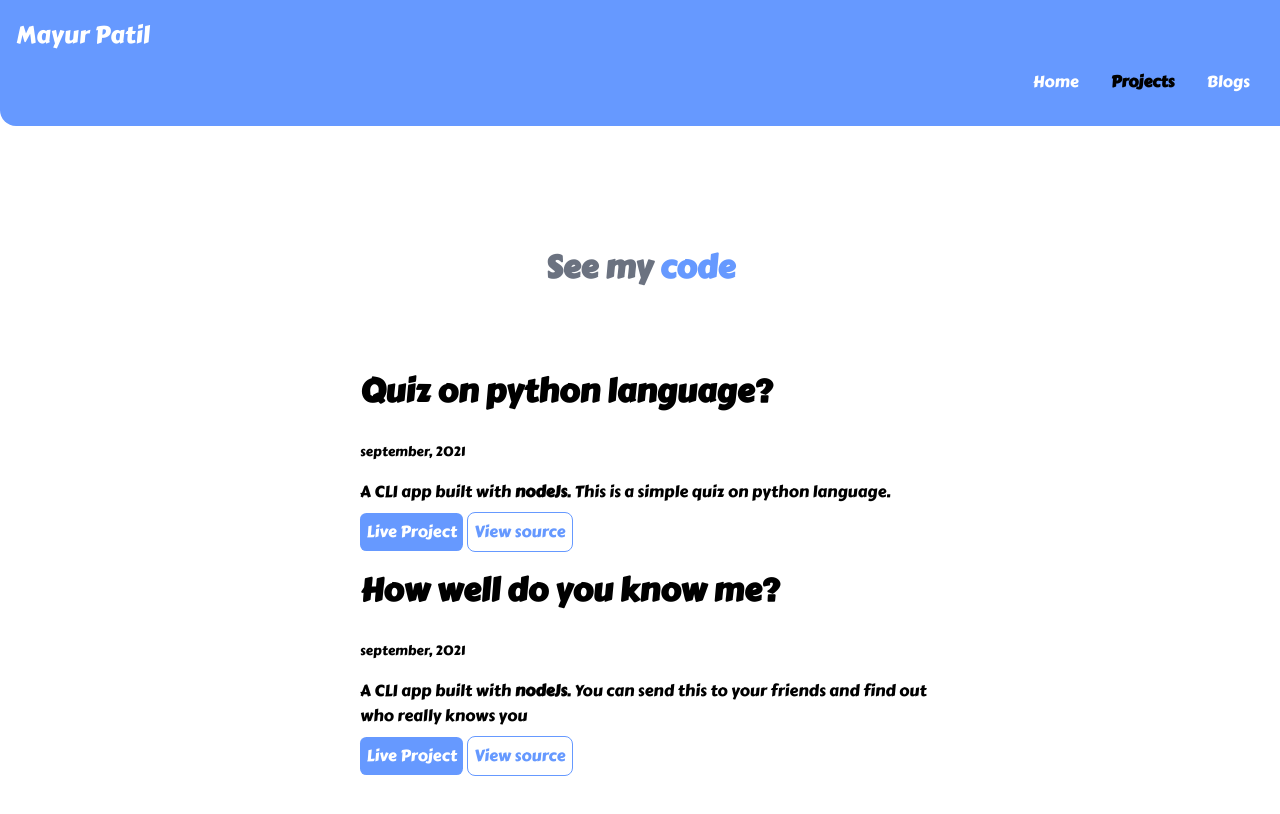
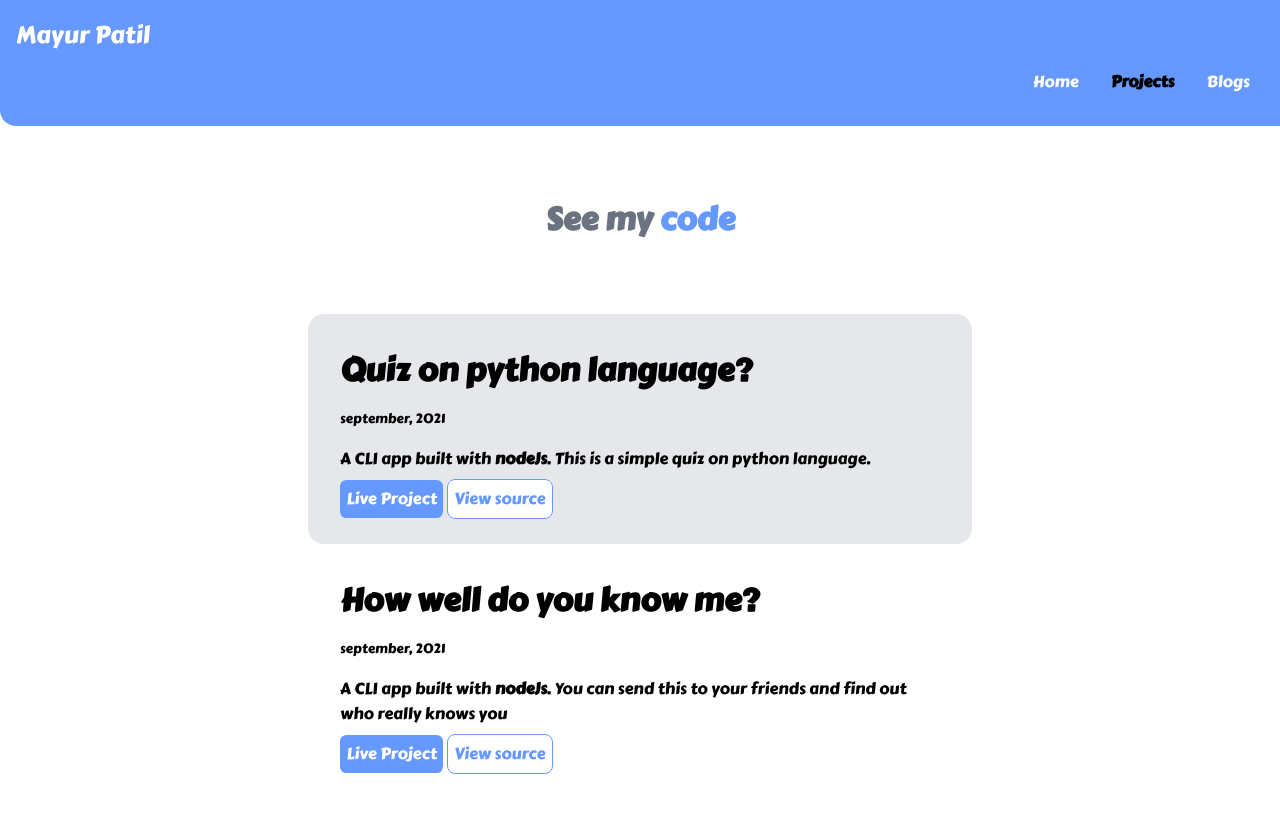
Before and after one commit to Mayur8933/NeogCamp-Portfolio, a plain HTML site: page projects.html in a window 1280 px wide. Drawn offline with Linux system fonts and the light colour scheme.

Commit message:
update: Fix issues for image and project section

```diff
--- a/projects.html
+++ b/projects.html
@@ -29,23 +29,23 @@
         <h1 class="hero-heading">See my <span class="heading-inverted">code</span></h1>
     </header>
 
-    <ul class="list-non-bullet">
+    <ul class="list-non-bullet padding_none">
         <li>
-            <div class="container container-center">
-                <h1>Quiz on python language?</h1>
+            <div class="container container-center section ow">
+                <h1 class="project-h1">Quiz on python language?</h1>
                 <small>september, 2021</small>
                 <p>A CLI app built with <strong>nodeJs</strong>. This is a simple quiz on python language.</p>
-                <a class="link primary-link" href="/">Live Project</a>
-                <a class="link secondary-link" href="/">View source</a>
+                <a class="link primary-link" href="https://replit.com/@mayurpatil11/Mark2-AssignmentQuiz?embed=1&output=1#index.js">Live Project</a>
+                <a class="link secondary-link" href="https://github.com/Mayur8933/NeogCamp-mark2-PythonQuiz">View source</a>
             </div>
         </li>
         <li>
-            <div class="container container-center">
-            <h1>How well do you know me?</h1>
+            <div class="container container-center section">
+                <h1 class="project-h1">How well do you know me?</h1>
             <small>september, 2021</small>
             <p>A CLI app built with <strong>nodeJs</strong>. You can send this to your friends and find out who really knows you</p>
-            <a class="link primary-link" href="/">Live Project</a>
-            <a class="link secondary-link" href="/">View source</a>
+            <a class="link primary-link" href="https://replit.com/@mayurpatil11/ex-15-EndGame/?embed=1&output=1">Live Project</a>
+            <a class="link secondary-link" href="https://github.com/Mayur8933/NeogCamp-mark1-endgame">View source</a>
             </div>
         </li>
     </ul>
--- a/styles.css
+++ b/styles.css
@@ -31,8 +31,6 @@ body {
 .link{
     text-decoration: none;
     padding: 0.4rem 0.4rem 0.4rem 0.4rem ;
-
-
 }
 
 .primary-link{
@@ -95,18 +93,17 @@ body {
 
 .hero{
     padding: 2rem;
-    padding-top: 5rem;
+    padding-top: 0rem;
 }
 
 .hero .hero-img{
-    max-width: 50%;
-    height: auto;
+    max-width: 350px;
     display: block;
     margin: auto;
 }
 
 .hero .hero-heading{
-    padding-top: 1rem;
+    padding-top: 3rem;
     color:var(--grey-color) ;
     text-align: center;
 }
@@ -157,3 +154,48 @@ footer{
 .center{
     text-align: center;
 }
+
+/** Mobile Responsive **/
+@media screen and (max-width: 600px) {
+    .hero-img{
+        width: 250px;
+    }
+}
+
+@media screen and (max-width: 2560px) {
+    .hero .hero-img{
+       max-width: 40%;
+    }
+}
+
+@media screen and (max-width: 1440px) {
+    .hero .hero-img{
+       max-width: 40%;
+    }
+}
+
+@media screen and (max-width: 500px) {
+    .hero .hero-img{
+       max-width: 350px;
+    }
+}
+
+/** project page **/
+
+.project-h1{
+    margin-bottom: 10px;
+    margin-top: 0px;
+}
+
+.section .project-h1{
+    text-align: left;
+}
+
+
+.padding_none{
+    padding-inline-start: 0px;
+}
+
+.padding_none .container{
+    border-radius: 1rem;
+}
```
Also changed, not shown: index.html (+7 -7 lines), images/Dev.png (added).
